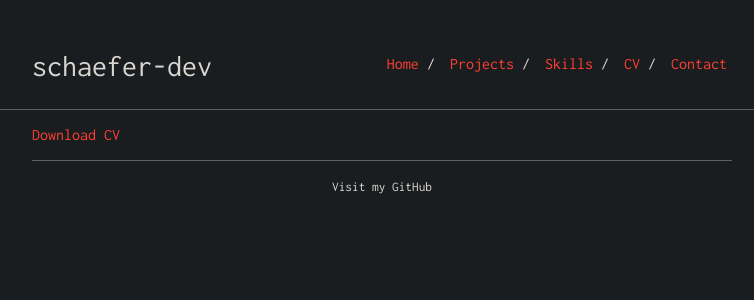
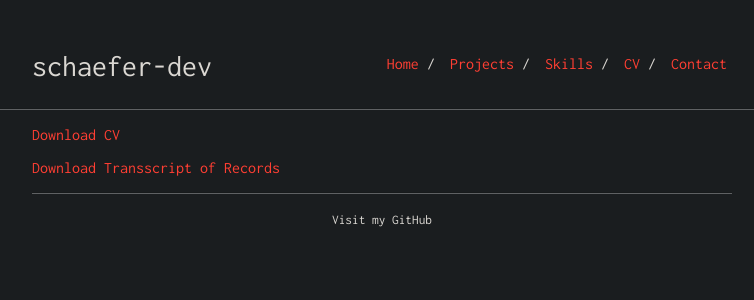
Before and after one commit to schaefer-dev/schaefer-dev.github.io, a Jekyll site: the page built from cv.md, in a window 1280 px wide. Shown: the top 300 px of the page, without its empty margins (258-1012 px from the left). Built offline with Jekyll 4.4.1, drawn with Linux system fonts in a browser that asks for light colours.

Commit message:
added ToR

```diff
--- a/cv.md
+++ b/cv.md
@@ -4,3 +4,5 @@ layout: default
 
 
 [Download CV](https://schaefer-dev.de/cv.pdf)
+
+[Download Transscript of Records](https://schaefer-dev.de/tor.pdf)
```
Also changed, not shown: 1 other file.
